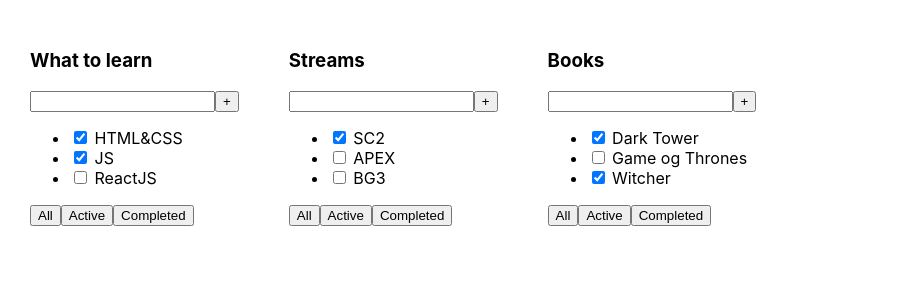
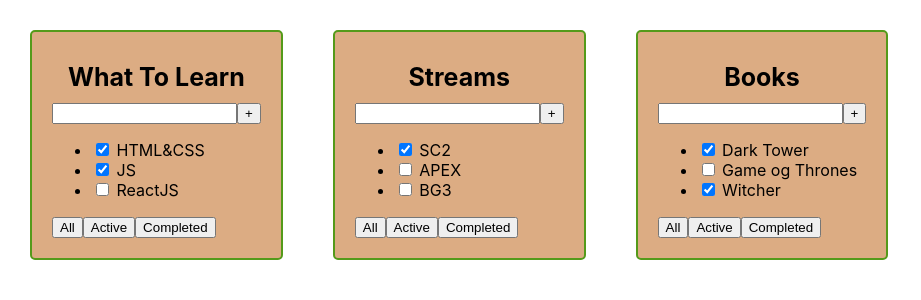
Before and after one commit to Dmitriy-Zarechnev/ToDoList-app, a React (Create React App) app: page / in a window 1280 px wide. Shown: the top 300 px of the page, without its empty margins (0-921 px from the left). Built offline with nearby package versions, Linux system fonts and the light colour scheme.

Commit message:
03.01 - lesson 1 - 6

```diff
--- a/src/TodoList.tsx
+++ b/src/TodoList.tsx
@@ -13,8 +13,8 @@
 
 export const TodoList: React.FC<TodoListPropsType> = (props) => {
     return (
-        <div>
-            <h3>{props.title}</h3>
+        <div className={'to_Do_List'}>
+            <h3 className={'to_Do_List__header'}>{props.title}</h3>
             <div>
                 <input/>
                 <button>+</button>
--- a/src/index.css
+++ b/src/index.css
@@ -11,3 +11,20 @@
   font-family: source-code-pro, Menlo, Monaco, Consolas, 'Courier New',
     monospace;
 }
+
+
+.to_Do_List{
+  padding: 20px;
+  border: 2px solid #549a1a;
+  border-radius: 5px;
+  background-color: #dcac83;
+}
+
+.to_Do_List__header{
+  font-size: 25px;
+  line-height: 1.2;
+  text-transform: capitalize;
+  text-align: center;
+  margin: 0;
+  padding: 10px 0;
+}
```
